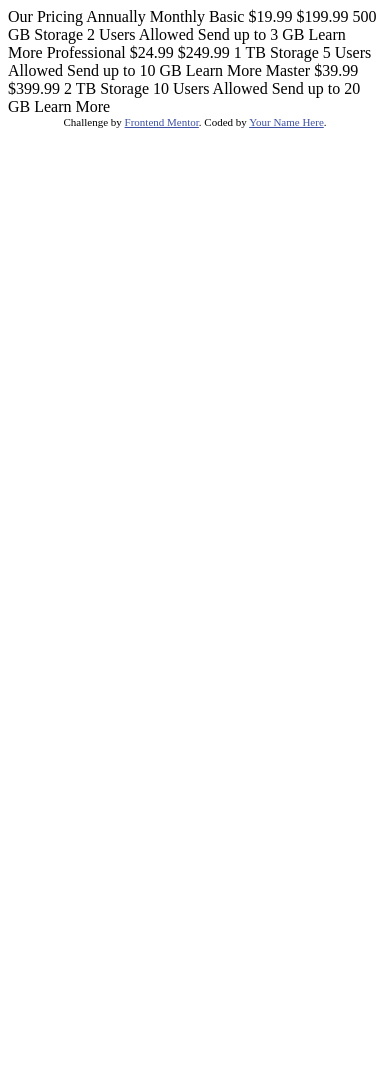
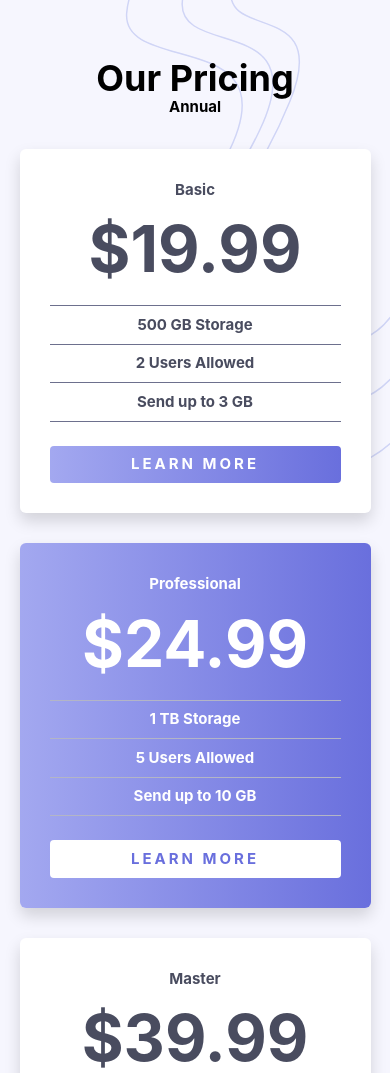
Before and after one commit to vsompura3/pricing-component-with-toggle, a plain HTML site: page index.html in a window 390 px wide. Shown: the top 1073 px of the page. Before the commit the page ends 844 px from the top, so only its background shows below. Drawn offline with Linux system fonts and the light colour scheme.

Commit message:
mobile version

```diff
--- a/index.html
+++ b/index.html
@@ -1,21 +1,79 @@
 <!DOCTYPE html>
 <html lang="en">
 	<head>
-  <meta charset="UTF-8">
-  <meta name="viewport" content="width=device-width, initial-scale=1.0"> <!-- displays site properly based on user's device -->
+		<meta charset="UTF-8" />
+		<meta name="viewport" content="width=device-width, initial-scale=1.0" />
+		<!-- displays site properly based on user's device -->
 
-  <link rel="icon" type="image/png" sizes="32x32" href="./images/favicon-32x32.png">
-
-  <title>Frontend Mentor | [Challenge Name Here]</title>
+		<link rel="icon" type="image/png" sizes="32x32" href="./images/favicon-32x32.png" />
+		<link rel="stylesheet" href="style.css" />
+		<title>Frontend Mentor | [Pricing Component with Toggle Master]</title>
 
 		<!-- Feel free to remove these styles or customise in your own stylesheet 👍 -->
 		<style>
-    .attribution { font-size: 11px; text-align: center; }
-    .attribution a { color: hsl(228, 45%, 44%); }
+			.attribution {
+				font-size: 11px;
+				text-align: center;
+			}
+			.attribution a {
+				color: hsl(228, 45%, 44%);
+			}
 		</style>
 	</head>
 	<body>
-
+		<div class="container">
+			<!-- Background Pattern -->
+			<div class="left"></div>
+			<div class="right"></div>
+			<!-- Content -->
+			<div class="wrapper">
+				<div class="pricing-title">
+					<h1>Our Pricing</h1>
+					<p>Annual</p>
+				</div>
+				<div class="cards">
+					<div class="card bg-light">
+						<span>Basic</span>
+						<h2>&dollar;19.99</h2>
+						<!-- &dollar;199.99 -->
+						<ul>
+							<li>500 GB Storage</li>
+							<li>2 Users Allowed</li>
+							<li>Send up to 3 GB</li>
+						</ul>
+						<a href="#" class="btn">Learn More</a>
+					</div>
+					<div class="card bg-accent">
+						<span>Professional</span>
+						<h2>&dollar;24.99</h2>
+						<!-- &dollar;199.99 -->
+						<ul>
+							<li>1 TB Storage</li>
+							<li>5 Users Allowed</li>
+							<li>Send up to 10 GB</li>
+						</ul>
+						<a href="#" class="btn">Learn More</a>
+					</div>
+					<div class="card bg-light">
+						<span>Master</span>
+						<h2>&dollar;39.99</h2>
+						<!-- &dollar;199.99 -->
+						<ul>
+							<li>2 TB Storage</li>
+							<li>10 Users Allowed</li>
+							<li>Send up to 20 GB</li>
+						</ul>
+						<a href="#" class="btn">Learn More</a>
+					</div>
+				</div>
+				<div class="attribution">
+					Challenge by
+					<a href="https://www.frontendmentor.io?ref=challenge" target="_blank">Frontend Mentor</a>.
+					Coded by <a href="https://vaibhavsompura.netlify.app">Vaibhav Sompura</a>.
+				</div>
+			</div>
+		</div>
+		<!--
   Our Pricing
   Annually
   Monthly
@@ -42,11 +100,6 @@
   2 TB Storage
   10 Users Allowed
   Send up to 20 GB
-  Learn More
-
-  <div class="attribution">
-    Challenge by <a href="https://www.frontendmentor.io?ref=challenge" target="_blank">Frontend Mentor</a>.
-    Coded by <a href="#">Your Name Here</a>.
-  </div>
+  Learn More -->
 	</body>
 </html>
--- /dev/null
+++ b/style.css
@@ -0,0 +1,226 @@
+/*
+
+===== INDEX =====
+1. Custom Properties
+2. Reset
+3. Base Styling
+4. Typography
+5. Components
+6. Layout
+7. Individual Section
+
+*/
+
+/* Custom Properties */
+:root {
+	--ff-base: "Montserrat", -apple-system, BlinkMacSystemFont, "Segoe UI", Roboto, Oxygen, Ubuntu,
+		Cantarell, "Open Sans", "Helvetica Neue", sans-serif;
+
+	--clr-primary-100: hsl(236, 72%, 79%);
+	--clr-primary-200: hsl(237, 63%, 64%);
+
+	--clr-neutral-100: hsl(240, 78%, 98%);
+	--clr-neutral-200: hsl(234, 14%, 74%);
+	--clr-neutral-300: hsl(233, 13%, 49%);
+	--clr-neutral-400: hsl(232, 13%, 33%);
+}
+
+/* Reset */
+* {
+	box-sizing: border-box;
+}
+
+html {
+	font-size: 100%;
+	scroll-behavior: smooth;
+}
+
+body,
+section,
+article,
+span,
+button,
+aside,
+dd,
+h1,
+h2,
+h3,
+h4,
+h5,
+h6,
+p {
+	margin: 0;
+}
+
+img {
+	display: block;
+	max-width: 100%;
+	height: auto;
+}
+
+ul,
+ol {
+	list-style: none;
+	padding: 0;
+	margin: 0;
+}
+
+a:link,
+a:visited {
+	text-decoration: none;
+	color: inherit;
+}
+
+input,
+label,
+button,
+select,
+textarea,
+optgroup {
+	font: inherit;
+}
+
+/* Base Styling */
+
+body {
+	font-family: var(--ff-base);
+	font-size: 0.9375rem;
+	font-weight: 700;
+	line-height: 1.5;
+}
+
+h1,
+h2,
+h3,
+h4,
+h5,
+h6,
+button {
+	line-height: 1;
+}
+
+/* Typography */
+
+/* Components & Utilities */
+.btn {
+	display: inline-block;
+	text-transform: uppercase;
+	letter-spacing: 3px;
+	width: 100%;
+	padding: 0.5em 0;
+	border-radius: 4px;
+}
+
+.bg-light {
+	--bg: linear-gradient(to right, var(--clr-primary-100), var(--clr-primary-200));
+	--fg: #fff;
+	--accent: var(--clr-neutral-400);
+	--clr-border: var(--clr-neutral-300);
+	background: #fff;
+}
+
+.bg-accent {
+	--bg: #fff;
+	--fg: var(--clr-primary-200);
+	--accent: #fff;
+	--clr-border: var(--clr-neutral-200);
+	background: linear-gradient(to right, var(--clr-primary-100), var(--clr-primary-200));
+}
+
+/* Layout */
+.container {
+	display: flow-root;
+	position: relative;
+	min-height: 100vh;
+	z-index: 1;
+	background-color: var(--clr-neutral-100);
+}
+
+.left,
+.right {
+	position: absolute;
+	top: 0;
+	width: 100%;
+	height: 100%;
+	background-repeat: no-repeat;
+	background-size: min(70%, 400px);
+}
+
+.right {
+	right: 0;
+	background-image: url(./images/bg-top.svg);
+	background-position: 100% 0;
+}
+
+@media (min-width: 40em) {
+	.left,
+	.right {
+		width: 50%;
+	}
+
+	.left {
+		left: 0;
+		background-image: url(./images/bg-bottom.svg);
+		background-position: 0 100%;
+	}
+}
+
+/* Individual Section */
+
+.wrapper {
+	position: inherit;
+	z-index: 2;
+	width: 90%;
+	margin: 4em auto;
+	text-align: center;
+}
+
+.pricing-title {
+	margin-bottom: 2em;
+}
+
+.pricing-title h1 {
+	font-size: 2.25rem;
+}
+
+.cards {
+	display: flex;
+	flex-direction: column;
+	gap: 2em;
+}
+
+.card {
+	color: var(--accent);
+	padding: 2em;
+	border-radius: 6px;
+	box-shadow: 0 0.5rem 1rem rgba(0, 0, 0, 0.15);
+}
+
+.card h2 {
+	margin-top: 1rem;
+	font-size: 4rem;
+}
+
+.card ul {
+	margin-top: 1.5rem;
+}
+
+.card li {
+	border-top: 1px solid var(--clr-border, #000);
+	padding: 0.5em 0;
+}
+
+.card li:last-child {
+	border-bottom: 1px solid var(--clr-border, #000);
+}
+
+.card a {
+	margin-top: 1.5rem;
+	background: var(--bg, #000);
+	color: var(--fg, #fff);
+}
+
+@media (min-width: 40em) {
+	.cards {
+	}
+}
```
Lines whose indentation alone changed are shown as unchanged.
